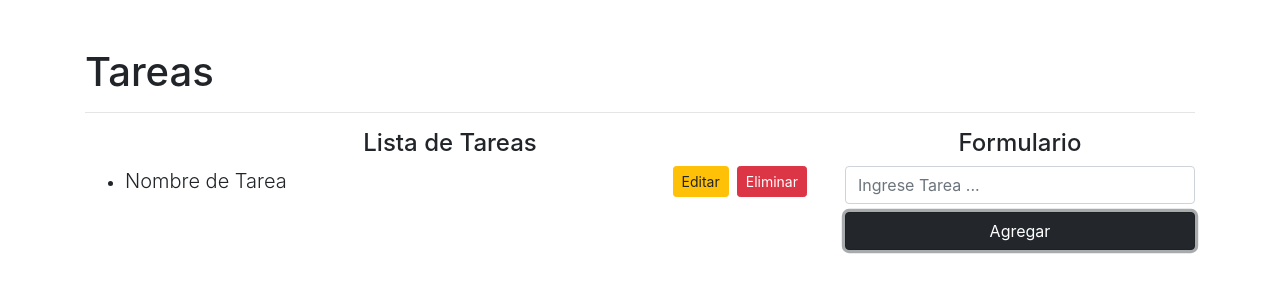
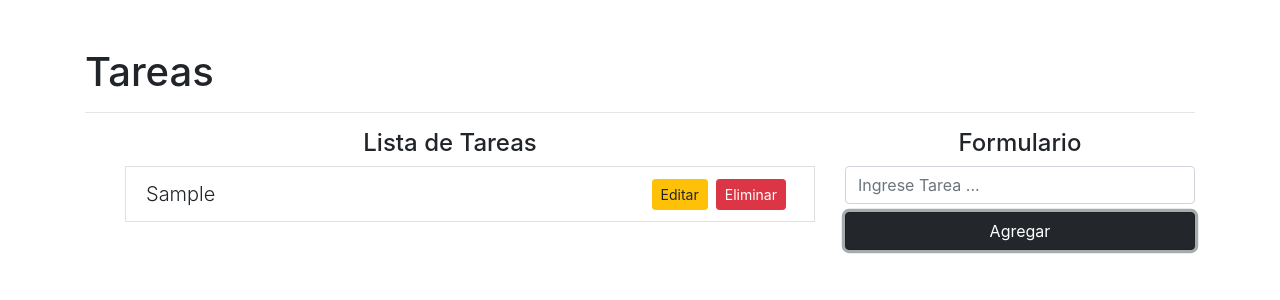
Before and after one commit to SantiagoBetancurCardona97/crud, a React (Create React App) app: page / in a window 1280 px wide. Both pictures are taken after typing "Sample" into the empty fields and a click on the button "Agregar". Shown: the top 300 px of the page. Built offline with nearby package versions, Linux system fonts and the light colour scheme.

Commit message:
Add task
Video 15

```diff
--- a/package.json
+++ b/package.json
@@ -10,6 +10,7 @@
     "react": "^17.0.1",
     "react-dom": "^17.0.1",
     "react-scripts": "4.0.2",
+    "shortid": "^2.2.16",
     "web-vitals": "^1.0.1"
   },
   "scripts": {
--- a/src/App.js
+++ b/src/App.js
@@ -1,19 +1,28 @@
 import React,{useState} from 'react'
 import {isEmpty} from 'lodash'
+import shortid from 'shortid'
 
 
 function App() {
  const [task, setTask] = useState("")
+ const [tasks, setTasks] = useState([])
 
- const addTask = (e) => {
+  const addTask = (e) => {
   e.preventDefault()
   if (isEmpty(task)) {
     console.log("Task empty")
     return
   }
-  console.log("Ok")
+
+  const newTask = {
+    id: shortid.generate(),
+    name: task
+  }
+
+  setTasks([...tasks, newTask ])
   setTask("")
  }
+
  return (
  <div className="container mt-5">
   <h1>Tareas</h1>
@@ -22,11 +31,15 @@
     <div className="col-8">
       <h4 className="text-center">Lista de Tareas</h4>
       <ul className="list-gruop">
-        <li className="list-gruop-item">
-          <span className="lead">Nombre de Tarea</span>
-          <button className="btn btn-danger btn-sm float-right mx-2">Eliminar</button>
-          <button className="btn btn-warning btn-sm float-right">Editar</button>
-        </li>
+       {
+        tasks.map((task) => (
+         <li className="list-group-item">
+           <span className="lead">{task.name}</span>
+           <button className="btn btn-danger btn-sm float-right mx-2">Eliminar</button>
+           <button className="btn btn-warning btn-sm float-right">Editar</button>
+         </li>
+        ))
+       }
       </ul>
     </div>
     <div className="col-4">
```
Also changed, not shown: 1 other file (tests, documents, lock files or other folders).
